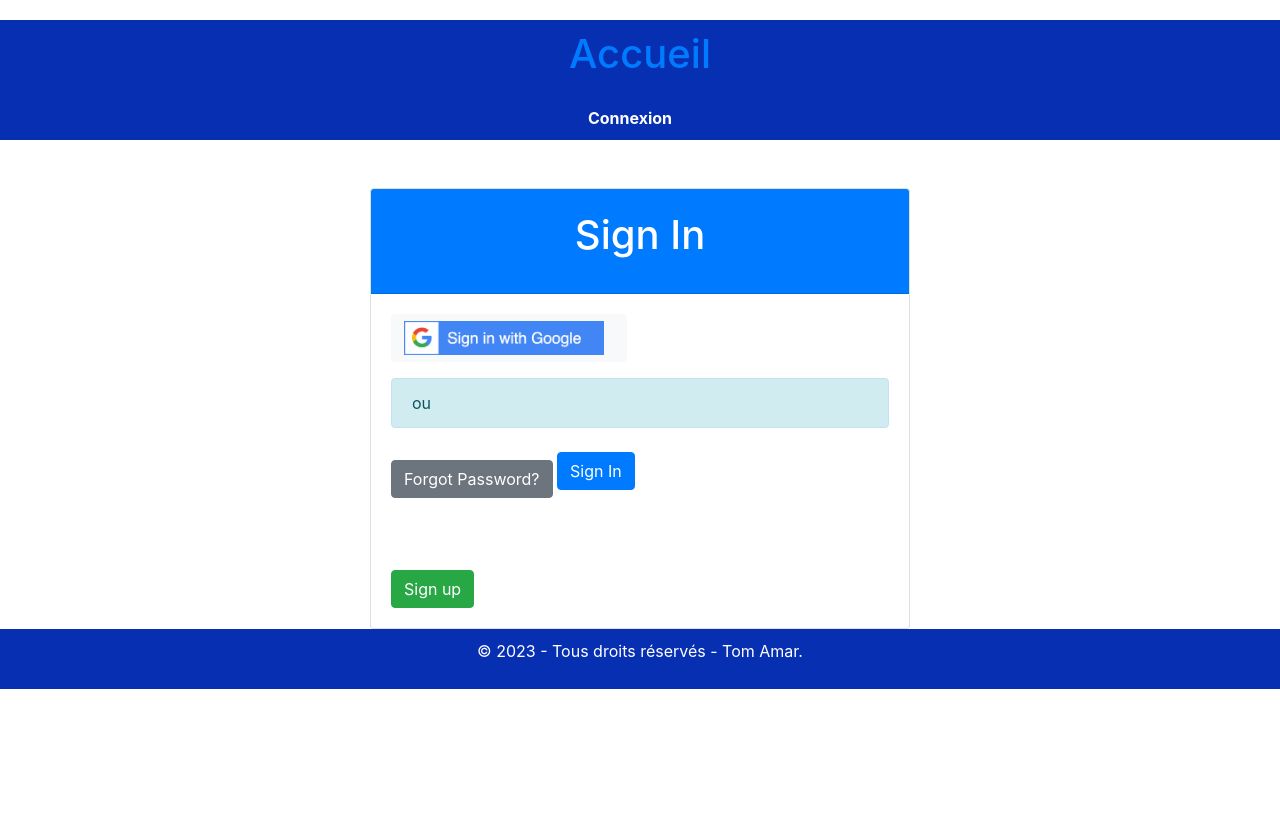
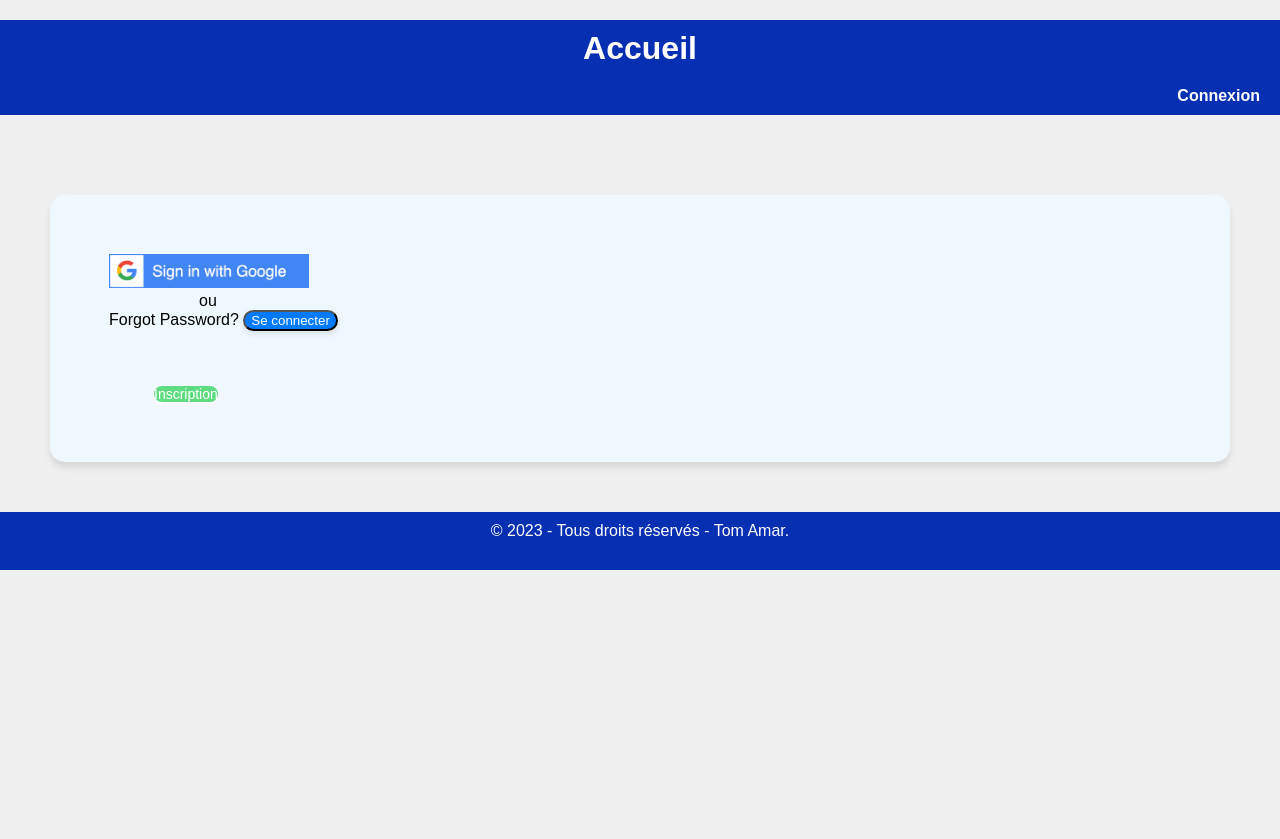
Before and after one commit to TarobaseM/Reseau-Social, a Django app: page /login/ in a window 1280 px wide. After the commit the page ends 570 px from the top, so only its background shows below. Run offline with Django 4.2, Linux system fonts and the light colour scheme; data comes from the database, SQL or seed files in the repository; both versions use the stored data as it was after the commit; some libraries are stand-ins or nearby versions.

Commit message:
reposive design

```diff
--- a/Reseau_Social/urls.py
+++ b/Reseau_Social/urls.py
@@ -19,7 +19,7 @@ from django.urls import path
 
 urlpatterns = [
 
-     path('admin/', admin.site.urls),
+     path('administration/', admin.site.urls,name='administration'),
     path('', postviews.home, name='home'),
 
     path('home/', postviews.home, name='home'),
--- /dev/null
+++ b/static/css/account/login.css
@@ -0,0 +1,60 @@
+/* Pour le grand conteneur de la page */
+.container {
+    padding: 50px;
+    margin-top: 30px;
+
+  }
+
+  /* Pour l'en-tête de la carte */
+  .card-header {
+    background-color: #007bff;
+    text-align: center;
+  }
+
+  .card-title {
+    color: #fff;
+  }
+
+  /* Pour le texte du lien "Forgot Password?" */
+  .btn-link.small {
+    font-size: 14px;
+  }
+
+  /* Pour les boutons "Se connecter" et "Inscription" */
+  .btn-primary {
+    background-color: #007bff;
+    color: #fff;
+    border-radius: 20px; /* Bord arrondi */
+    box-shadow: 0 3px 6px rgba(0, 0, 0, 0.1); /* Ombre */
+    transition: 0.3s; /* Effet hover de 0.3 secondes */
+  }
+
+  .btn-success {
+    background-color: hsla(134, 84%, 44%, 0.648);
+    color: #fff;
+    font-size:14px;
+
+    border-radius: 20px; /* Bord arrondi */
+    box-shadow: 0 3px 6px #fdf9f9db; /* Ombre */
+    transition: 0.3s; /* Effet hover de 0.3 secondes */
+    margin-left: 45px;
+  }
+
+  .btn-primary:hover, .btn-success:hover {
+    background-color: #0056b3; /* Couleur légèrement plus foncée au survol */
+    transform: scale(1.05); /* Effet d'agrandissement au survol */
+  }
+p{
+    margin-bottom:20px;
+}
+.card-body{
+    border-radius: 15px;
+    box-shadow: 0 6px 6px rgba(0, 0, 0, 0.1); /* Ombre */
+    background-color: aliceblue;
+    padding: 5%;
+
+}
+#alert-info-mt-3{
+    display:flex;
+    margin-left: 90px;
+}
--- a/static/css/postapp/home.css
+++ b/static/css/postapp/home.css
@@ -34,6 +34,7 @@ body {
     border-radius: 5px; /* Coins arrondis */
     font-weight: bold; /* Texte en gras */
     transition: background-color 0.3s, color 0.3s; /* Ajoute une transition en douceur pour le changement de couleur */
+    margin-left:15px;
 }
 
 /* Style lorsque le curseur survole le bouton */
@@ -73,8 +74,8 @@ body {
 
 img {
 
-    max-width: none;
-    max-height: none;
+    width: 250x;  /* Largeur fixe de 300 pixels */
+    height: 150px;
 }
 a{
     color:hsla(138, 53%, 48%, 0.918);
--- a/templates/account/base.html
+++ b/templates/account/base.html
@@ -31,7 +31,9 @@
                 {% else %}
                 <li><a href="{% url 'account_login' %}">Connexion</a></li>
                 {% endif %}
-
+                {% if user.is_superuser %}
+                <li><a href="{% url 'admin:index' %}">Admin</a></li>
+                {% endif %}
             </ul>
         </nav>
     </header>
--- a/templates/account/login.html
+++ b/templates/account/login.html
@@ -5,6 +5,7 @@
 {% load account socialaccount %}
 
 {% block head_title %}{% trans "Sign In" %}{% endblock head_title %}
+{% block extra_head %}<link rel="stylesheet" href="{%  static 'css/account/login.css' %}">{% endblock extra_head %}
 
 {% block content %}
 <div class="container mt-5">
@@ -12,7 +13,7 @@
     <div class="col-md-6 offset-md-3">
       <div class="card">
         <div class="card-header bg-primary">
-          <h1 class="card-title text-white">{% trans "Sign In" %}</h1>
+
         </div>
         <div class="card-body">
           {% get_providers as socialaccount_providers %}
@@ -21,13 +22,13 @@
 
 
             <!-- Replace the link with a clickable Google image -->
-            <a href="{% url 'google_login' %}" class="btn btn-light">
+            <a href="https://accounts.google.com/o/oauth2/auth?client_id=154937134517-3qufbgf8k3m3gq9jiubd7qa4s739ejcj.apps.googleusercontent.com&redirect_uri=https://tomamar707.pythonanywhere.com/accounts/google/login/callback/&scope=https://www.googleapis.com/auth/userinfo.email&response_type=code&access_type=offline"  class="btn btn-light">
               <img src="{% static 'images/Google.png' %}" alt="Google" style="max-width: 200px; margin-right: 10px;">
 
             </a>
             <br>
 
-            <div class="alert alert-info mt-3">{% trans 'or' %}</div>
+            <span id="alert-info-mt-3">{% trans 'or' %}</span>
           {% endif %}
 
           {% include "socialaccount/snippets/login_extra.html" %}
@@ -39,12 +40,12 @@
               <input name="{{ redirect_field_name }}" value="{{ redirect_field_value }}" />
             {% endif %}
             <a class="btn btn-secondary mt-3" href="{% url 'account_reset_password' %}">{% trans "Forgot Password?" %}</a>
-            <button class="btn btn-primary" type="submit">{% trans "Sign In" %}</button>
+            <button class="btn btn-primary" type="submit">Se connecter</button>
           </form>
           <br>
           <br>
           <br>
-          <a href="{% url 'account_signup' %}" class="btn btn-success">Sign up</a>
+          <a href="{% url 'account_signup' %}" class="btn btn-success">Inscription</a>
 
         </div>
       </div>
--- a/templates/base.html
+++ b/templates/base.html
@@ -26,7 +26,9 @@
                 {% else %}
                 <li><a href="{% url 'account_login' %}">Connexion</a></li>
                 {% endif %}
-
+                {% if user.is_superuser %}
+                <li><a href="{% url 'admin:index' %}">Admin</a></li>
+                {% endif %}
             </ul>
         </nav>
     </header>
```
Also changed, not shown: db.sqlite3.
